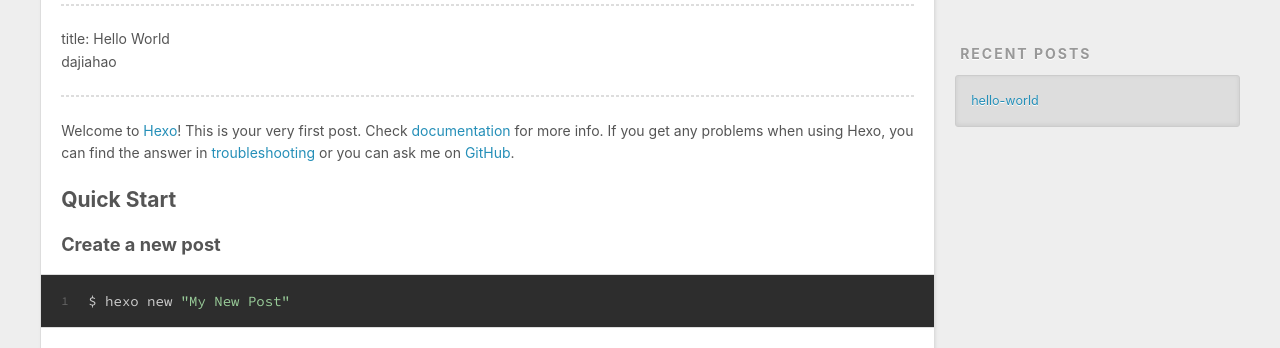
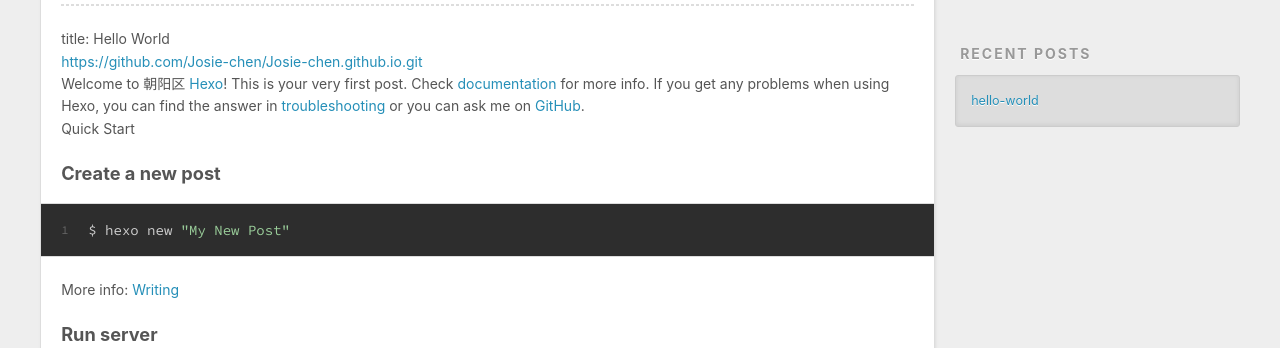
Before and after one commit to Josie-chen/josie-chen.github.io, a plain HTML site: page 2019/12/23/hello-world/index.html in a window 1280 px wide. Shown: the part 434-782 px from the top of the page. Drawn offline with nearby package versions, Linux system fonts and the light colour scheme.

Commit message:
Site updated: 2019-12-23 20:34:43

```diff
--- a/2019/12/23/hello-world/index.html
+++ b/2019/12/23/hello-world/index.html
@@ -7,15 +7,15 @@
 
   <title>hello-world | Hexo</title>
   <meta name="viewport" content="width=device-width, initial-scale=1, maximum-scale=1">
-  <meta name="description" content="title: Hello Worlddajiahao  Welcome to Hexo! This is your very first post. Check documentation for more info. If you get any problems when using Hexo, you can find the answer in troubleshooting or yo">
+  <meta name="description" content="title: Hello Worldhttps:&#x2F;&#x2F;github.com&#x2F;Josie-chen&#x2F;Josie-chen.github.io.gitWelcome to   朝阳区 Hexo! This is your very first post. Check documentation for more info. If you get any problems when using Hexo">
 <meta property="og:type" content="article">
 <meta property="og:title" content="hello-world">
 <meta property="og:url" content="http://yoursite.com/2019/12/23/hello-world/index.html">
 <meta property="og:site_name" content="Hexo">
-<meta property="og:description" content="title: Hello Worlddajiahao  Welcome to Hexo! This is your very first post. Check documentation for more info. If you get any problems when using Hexo, you can find the answer in troubleshooting or yo">
+<meta property="og:description" content="title: Hello Worldhttps:&#x2F;&#x2F;github.com&#x2F;Josie-chen&#x2F;Josie-chen.github.io.gitWelcome to   朝阳区 Hexo! This is your very first post. Check documentation for more info. If you get any problems when using Hexo">
 <meta property="og:locale" content="en_US">
 <meta property="article:published_time" content="2019-12-23T12:05:15.013Z">
-<meta property="article:modified_time" content="2019-12-23T12:29:03.161Z">
+<meta property="article:modified_time" content="2019-12-23T12:34:29.823Z">
 <meta property="article:author" content="John Doe">
 <meta name="twitter:card" content="summary">
 
@@ -89,10 +89,8 @@
     <div class="article-entry" itemprop="articleBody">
 
         <hr>
-<p>title: Hello World<br>dajiahao</p>
-<hr>
-<p>Welcome to <a href="https://hexo.io/" target="_blank" rel="noopener">Hexo</a>! This is your very first post. Check <a href="https://hexo.io/docs/" target="_blank" rel="noopener">documentation</a> for more info. If you get any problems when using Hexo, you can find the answer in <a href="https://hexo.io/docs/troubleshooting.html" target="_blank" rel="noopener">troubleshooting</a> or you can ask me on <a href="https://github.com/hexojs/hexo/issues" target="_blank" rel="noopener">GitHub</a>.</p>
-<h2 id="Quick-Start"><a href="#Quick-Start" class="headerlink" title="Quick Start"></a>Quick Start</h2><h3 id="Create-a-new-post"><a href="#Create-a-new-post" class="headerlink" title="Create a new post"></a>Create a new post</h3><figure class="highlight bash"><table><tr><td class="gutter"><pre><span class="line">1</span><br></pre></td><td class="code"><pre><span class="line">$ hexo new <span class="string">"My New Post"</span></span><br></pre></td></tr></table></figure>
+<p>title: Hello World<br><a href="https://github.com/Josie-chen/Josie-chen.github.io.git" target="_blank" rel="noopener">https://github.com/Josie-chen/Josie-chen.github.io.git</a><br>Welcome to   朝阳区 <a href="https://hexo.io/" target="_blank" rel="noopener">Hexo</a>! This is your very first post. Check <a href="https://hexo.io/docs/" target="_blank" rel="noopener">documentation</a> for more info. If you get any problems when using Hexo, you can find the answer in <a href="https://hexo.io/docs/troubleshooting.html" target="_blank" rel="noopener">troubleshooting</a> or you can ask me on <a href="https://github.com/hexojs/hexo/issues" target="_blank" rel="noopener">GitHub</a>.<br> Quick Start</p>
+<h3 id="Create-a-new-post"><a href="#Create-a-new-post" class="headerlink" title="Create a new post"></a>Create a new post</h3><figure class="highlight bash"><table><tr><td class="gutter"><pre><span class="line">1</span><br></pre></td><td class="code"><pre><span class="line">$ hexo new <span class="string">"My New Post"</span></span><br></pre></td></tr></table></figure>
 
 <p>More info: <a href="https://hexo.io/docs/writing.html" target="_blank" rel="noopener">Writing</a></p>
 <h3 id="Run-server"><a href="#Run-server" class="headerlink" title="Run server"></a>Run server</h3><figure class="highlight bash"><table><tr><td class="gutter"><pre><span class="line">1</span><br></pre></td><td class="code"><pre><span class="line">$ hexo server</span><br></pre></td></tr></table></figure>
```
Also changed, not shown: index.html (+2 -4 lines).
